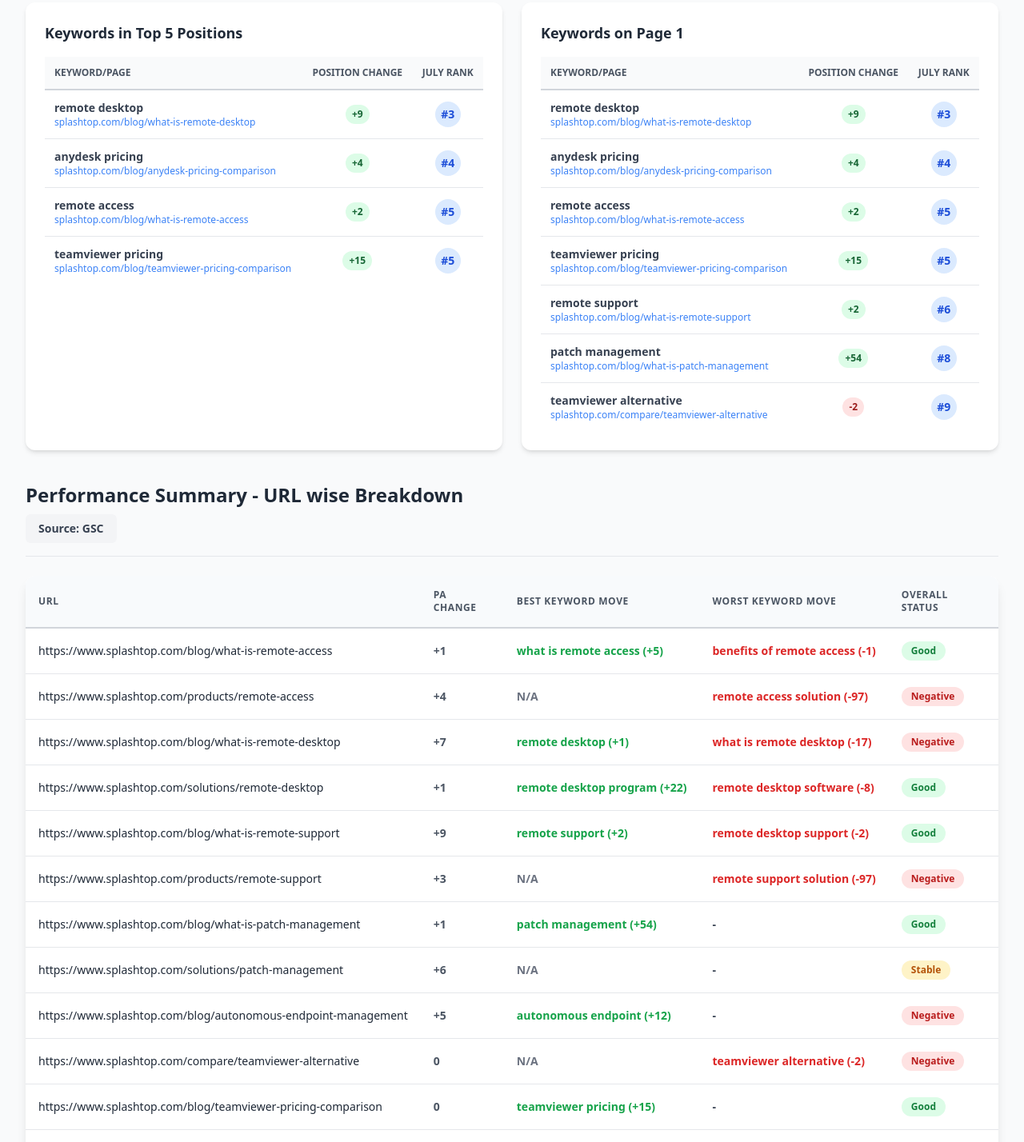
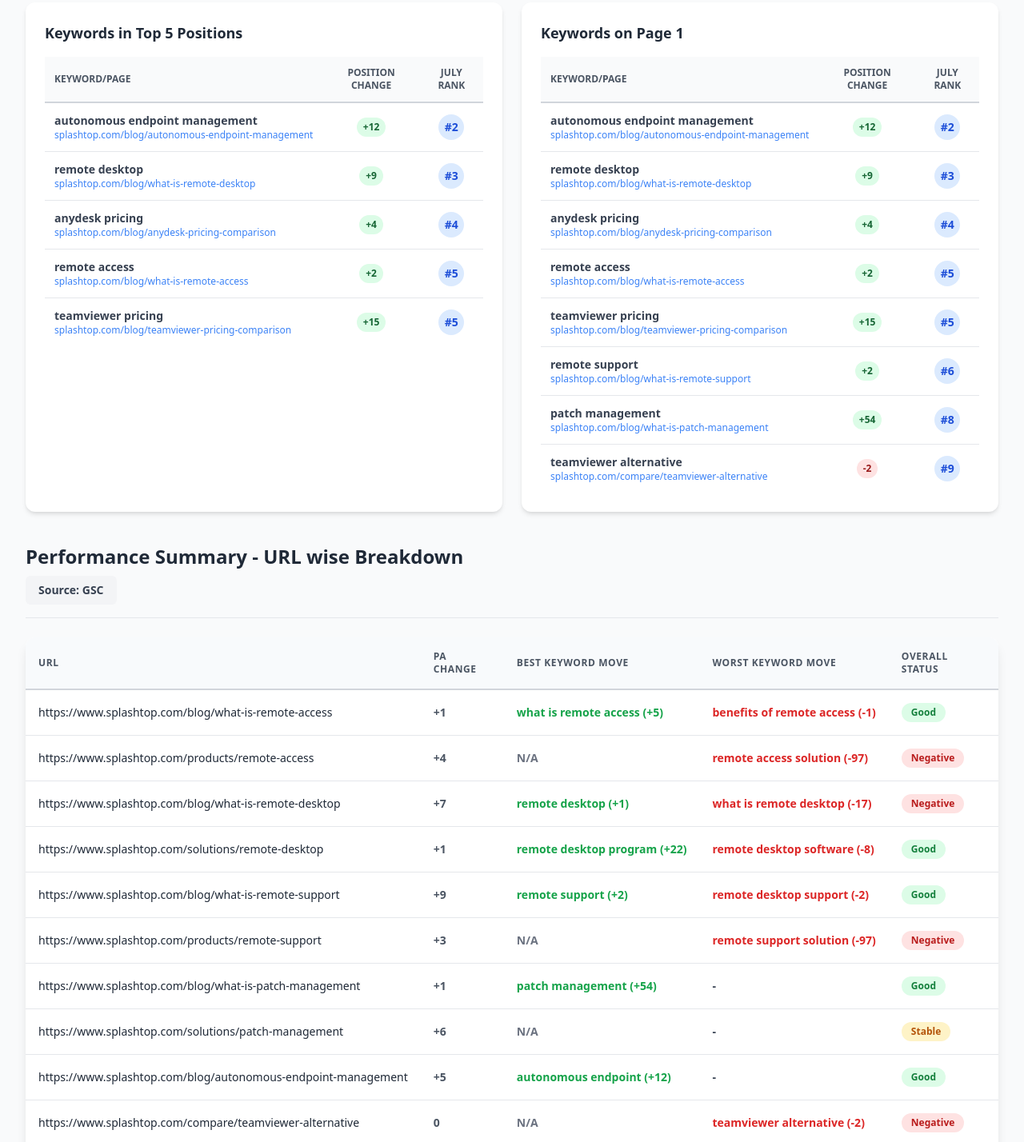
Before and after one commit to sandhika-leadwalnut/splashtop_july26, a React (Vite) app: page / in a window 1280 px wide. Shown: the part 1540-2968 px from the top of the page at 80% size. Built offline with nearby package versions, Linux system fonts and the light colour scheme.

Commit message:
update AEM counts in keyword positioning

```diff
--- a/data/mockdata.ts
+++ b/data/mockdata.ts
@@ -67,7 +67,7 @@
     paChange: 5,
     bestKeywordMove:{ keyword: "autonomous endpoint", change: "+12" },
     worstKeywordMove: null,
-    overallStatus: "Negative",
+    overallStatus: "Positive",
   },
   {
     url: "https://www.splashtop.com/compare/teamviewer-alternative",
@@ -169,6 +169,12 @@
         jan25Rank: 8,
         oct25Rank: 4,
       },
+      {
+        url: "https://www.splashtop.com/blog/autonomous-endpoint-management",
+        keyword: "autonomous endpoint management",
+        jan25Rank: 14,
+        oct25Rank: 2,
+      }
     ],
   },
 
@@ -212,6 +218,11 @@
         keyword: "patch management",
         rank: 62,
       },
+      {
+        url: "https://www.splashtop.com/blog/autonomous-endpoint-management",
+        keyword: "autonomous endpoint management",
+        rank: 14,
+      }
     ],
 
     oct25Data: [
@@ -250,6 +261,11 @@
         keyword: "patch management",
         rank: 8,
       },
+      {
+        url: "https://www.splashtop.com/blog/autonomous-endpoint-management",
+        keyword: "autonomous endpoint management",
+        rank: 2,
+      }
     ],
   },
 };
```
